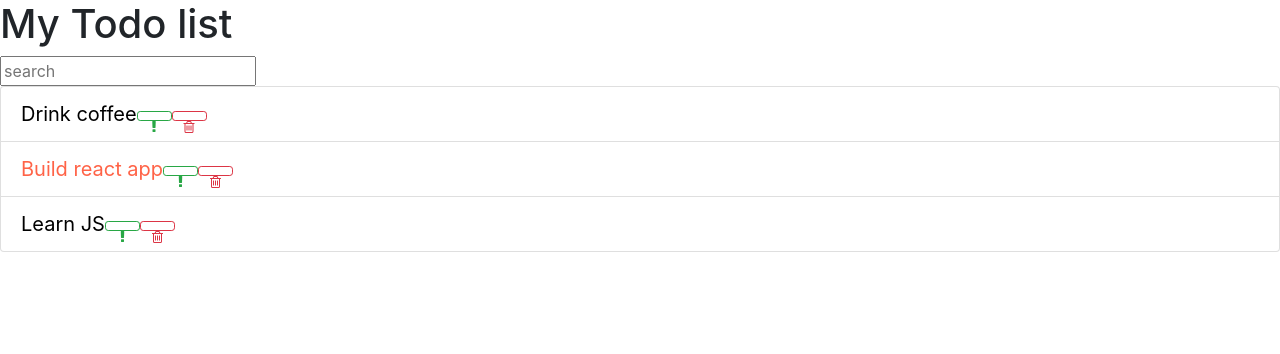
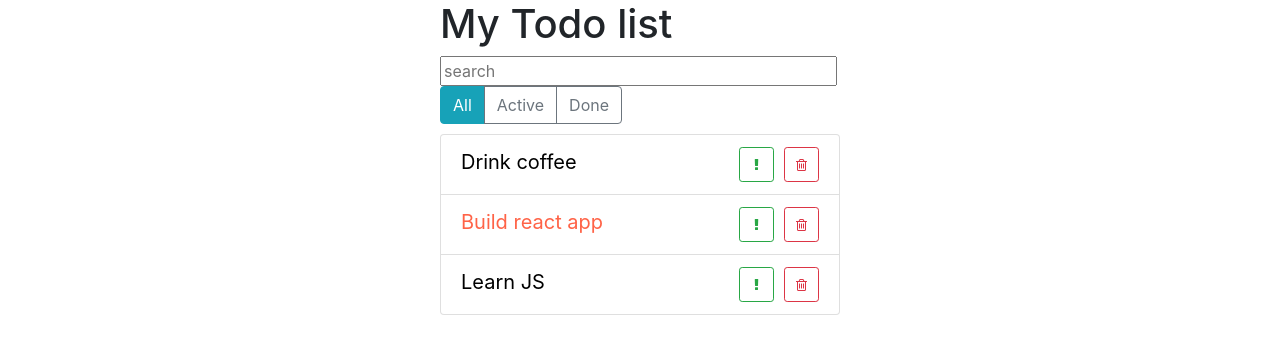
Before and after one commit to andreyhantya/reactTodo, a React app: page / in a window 1280 px wide. Built offline with nearby package versions, Linux system fonts and the light colour scheme.

Commit message:
Wrhite layout

```diff
--- a/src/components/app-header/app-header.css
+++ b/src/components/app-header/app-header.css
@@ -4,6 +4,7 @@
 
 .app-header h1 {
     flex-grow: 1;
+    text-align: center;
 }
 
 .app-header h2 {
--- a/src/components/app-header/app-header.js
+++ b/src/components/app-header/app-header.js
@@ -1,8 +1,9 @@
 import React from 'react';
+import './app-header.css'
 
 const AppHeader = () => {
     return (
-        <h1>My Todo list</h1>
+            <h1 >My Todo list</h1>
     );
 }
 
--- /dev/null
+++ b/src/components/app/app.css
@@ -0,0 +1,4 @@
+.app {
+    width: 400px;
+    margin: 0 auto;
+}
--- a/src/components/app/app.js
+++ b/src/components/app/app.js
@@ -1,7 +1,7 @@
 import AppHeader from "../app-header";
 import SearchPanel from "../search-pannel";
 import TodoList from "../todo-list";
-
+import './app.css'
 const App = () => {
 
     const todoData = [
@@ -11,7 +11,7 @@ const App = () => {
     ]
 
     return (
-        <div>
+        <div className='app'>
             <AppHeader />
             <SearchPanel />
             <TodoList todos={todoData}/>
--- a/src/components/item-status-filter/item-status-filter.js
+++ b/src/components/item-status-filter/item-status-filter.js
@@ -1,5 +1,4 @@
 import React from 'react';
-
 
 const ItemStatusFilter = () => {
     return (
--- a/src/components/search-pannel/search-pannel.css
+++ b/src/components/search-pannel/search-pannel.css
@@ -1,5 +1,11 @@
 .search-input {
     width: auto;
+    justify-content: space-between;
     flex-grow: 1;
     margin-right: 3px;
+    margin-bottom: 10px;
 }
+
+.search-input input {
+    width: 100%;
+}
--- a/src/components/search-pannel/search-pannel.js
+++ b/src/components/search-pannel/search-pannel.js
@@ -1,7 +1,14 @@
 import React from 'react';
+import './search-pannel.css'
+import ItemStatusFilter from "../item-status-filter";
 
 const SearchPanel = () => {
-    return <input placeholder='search'/>;
+    return (
+    <div className='search-input'>
+        <input  placeholder='search'/>
+        <ItemStatusFilter />
+    </div>
+    );
 
 };
 
--- a/src/components/todo-list-item/todo-list-item.css
+++ b/src/components/todo-list-item/todo-list-item.css
@@ -1,11 +1,16 @@
 .todo-list-item {
     font-size: 1.25rem;
+    display: flex;
+    justify-content: space-between;
 }
 
 .todo-list-item button {
     width: 35px;
-    height: 3px;
+    height: 35px;
+    margin-left: 10px;
 }
+
+
 
 .todo-list-item-label {
     margin-left: 1.25rem;
--- a/src/components/todo-list-item/todo-list-item.js
+++ b/src/components/todo-list-item/todo-list-item.js
@@ -11,13 +11,14 @@ const TodoListItem = ({ label, important }) => {
                   style={style}>
                 { label }
             </span>
+            <div className='button-wrap'>
                 <button type='button' className='btn btn-outline-success btn-sm'>
                     <i className='fa fa-exclamation' />
                 </button>
                 <button type='button' className='btn btn-outline-danger btn-sm'>
                     <i className='fa fa-trash-o' />
                 </button>
-
+            </div>
 
         </span>
         );
```
Also changed, not shown: 1 other file. Lines whose indentation alone changed are shown as unchanged.
